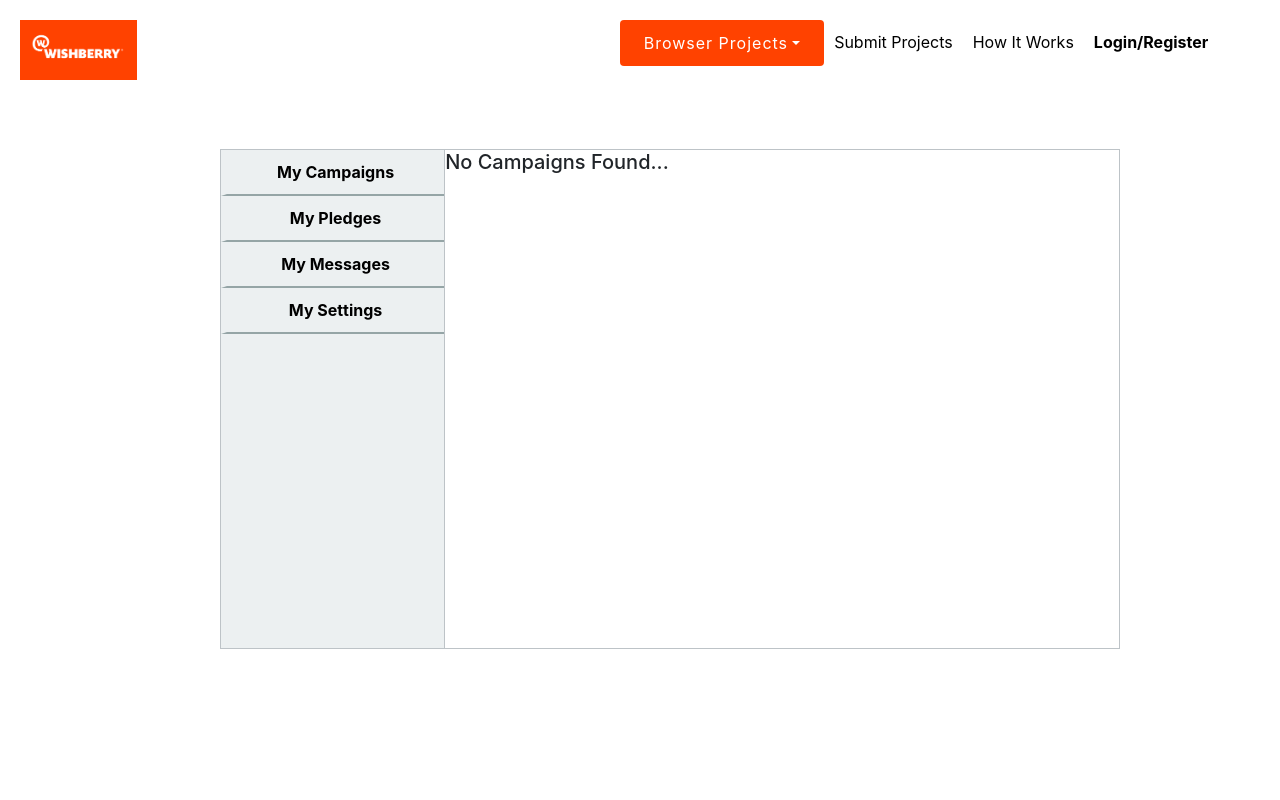
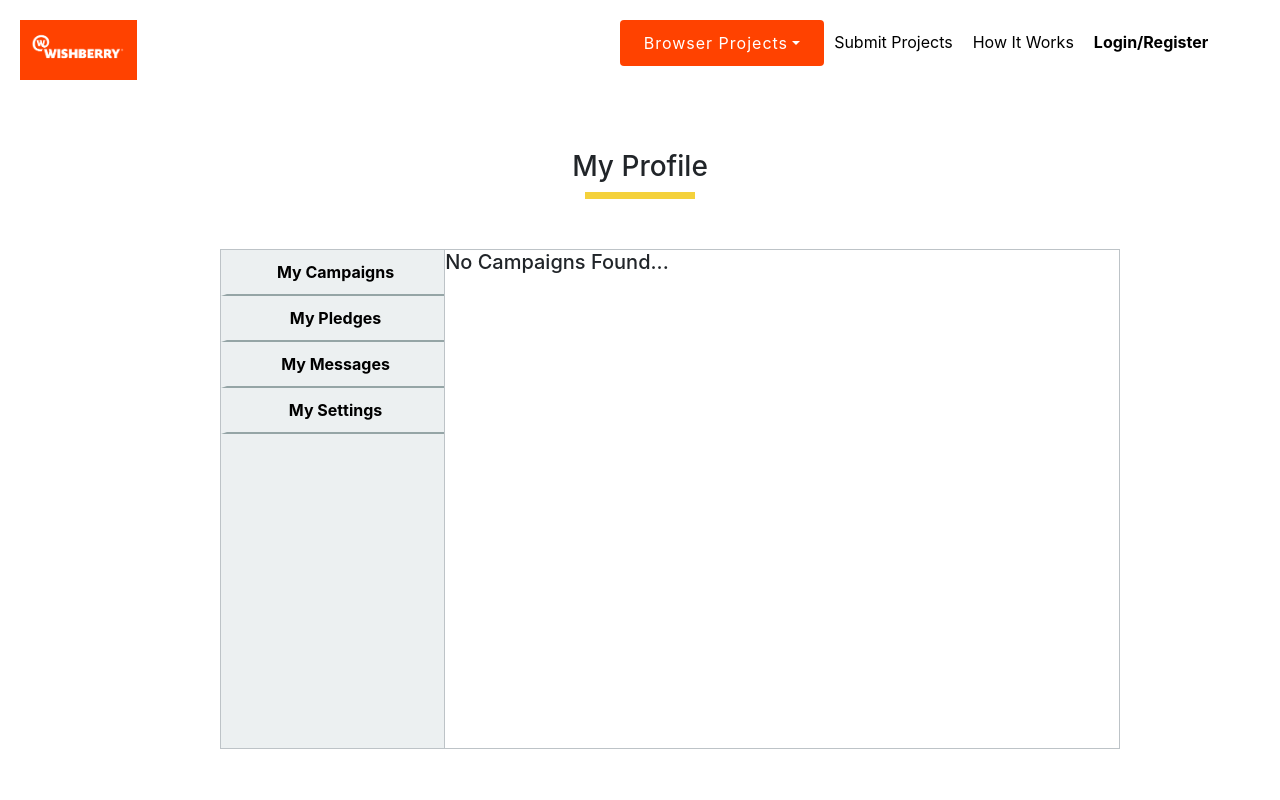
Before and after one commit to mishravibhav/Team-Butane, a React (Create React App) app in the folder wishberry/: page /login-register in a window 1280 px wide. Shown: the top 800 px of the page. Built offline with nearby package versions, Linux system fonts and the light colour scheme.

Commit message:
footer place  update

```diff
--- a/wishberry/src/App.js
+++ b/wishberry/src/App.js
@@ -1,12 +1,12 @@
 import "./App.css";
 
 import Work from "./Components/routes/route";
-import Dashboard from "./Components/pages/Dashboard/Dashboard"
+import Footer from "./Components/pages/Footer/footer";
 function App() {
   return (
     <div className="App">
       <Work />
-      <Dashboard/>
+      <Footer />
     </div>
   );
 }
--- a/wishberry/src/Components/pages/Dashboard/Dashboard.jsx
+++ b/wishberry/src/Components/pages/Dashboard/Dashboard.jsx
@@ -1,6 +1,7 @@
 import React from "react";
 import Styles from "../Homepage/Homepage.module.css";
 import Dashboardstyles from "./Dashboard.module.css";
+import Footer from "../Footer/footer"
 class Myprofile extends React.Component {
   constructor(props) {
     super(props);
@@ -56,7 +57,8 @@ profile=(e)=>{
 }
   render() {
     return (
-      <div style={{margin:"50px 220px", justifyContent: "center" }}>
+      <div>
+      <div style={{margin:"150px 220px", justifyContent: "center" }}>
         <h3>My Profile</h3>
         <div className={Styles.borderbottom}></div>
 
@@ -89,9 +91,10 @@ profile=(e)=>{
                    <input type="text"placeholder="Email ID" />
                </div>
               </div>
-
           </div>
         </div>
+      </div>
+        {/* <Footer/> */}
       </div>
     );
   }
--- a/wishberry/src/Components/pages/Homepage/Home.jsx
+++ b/wishberry/src/Components/pages/Homepage/Home.jsx
@@ -4,7 +4,7 @@ import Justlaunch from "./Justlaunch";
 import Services from "./Services";
 import Curated from "./Curated"
 import Stories from "./Stories";
-import Footer from "../Footer/footer"
+
 class Home extends React.Component {
   //   constructor(props) {
   //     super(props);
@@ -18,7 +18,7 @@ class Home extends React.Component {
         <Services />
         <Stories />
         <Curated/>
-        <Footer/>
+
 
       </div>
     );
--- a/wishberry/src/Components/pages/Submitprojects/Submit.jsx
+++ b/wishberry/src/Components/pages/Submitprojects/Submit.jsx
@@ -1,6 +1,5 @@
 import React from 'react'
 import NavBar from '../../pages/navbar'
-import Footer from "../Footer/footer"
 import './submit.css'
 
 const Submit = ()=>{
@@ -31,8 +30,6 @@ const Submit = ()=>{
                     <button className="btn">BACK TO HOME</button>
                 </div>
             </div>
-            <Footer/>
-
         </div>
     )
 }
--- a/wishberry/src/Components/pages/Successpage/Success.jsx
+++ b/wishberry/src/Components/pages/Successpage/Success.jsx
@@ -1,18 +1,19 @@
 import React from "react";
 import Styles from "../Homepage/Homepage.module.css";
-import Successstyle from "./Success.module.css"
+import Successstyle from "./Success.module.css";
 import Downarrow from "../../Svgs/chevron-down-solid.svg";
-import Palette from "../../Svgs/palette-solid.svg"
-import Bulb from "../../Svgs/lightbulb-regular.svg"
-import Dance from "../../Svgs/glass-cheers-solid.svg"
-import Design from "../../Svgs/pencil-ruler-solid.svg"
-import Film from  "../../Svgs/film-solid.svg"
-import Music from "../../Svgs/music-solid.svg"
-import Camera from "../../Svgs/camera-solid.svg"
-import Publish from "../../Svgs/print-solid.svg"
+import Palette from "../../Svgs/palette-solid.svg";
+import Bulb from "../../Svgs/lightbulb-regular.svg";
+import Dance from "../../Svgs/glass-cheers-solid.svg";
+import Design from "../../Svgs/pencil-ruler-solid.svg";
+import Film from  "../../Svgs/film-solid.svg";
+import Music from "../../Svgs/music-solid.svg";
+import Camera from "../../Svgs/camera-solid.svg";
+import Publish from "../../Svgs/print-solid.svg";
 import Theatre from "../../Svgs/theater-masks-solid.svg";
 import Card from "./Card.jsx";
-import Cardinfo from "./Card.json"
+import Cardinfo from "./Card.json";
+
 class Success extends React.Component {
   scroll=()=>{
     window.scrollTo({
@@ -23,7 +24,7 @@ class Success extends React.Component {
   render() {
     console.log(Cardinfo)
     return (
-
+     <div style={{marginBottom:"1600px"}}>
         <div
          className={Styles.Homepagehero}
           style={{
@@ -93,7 +94,7 @@ class Success extends React.Component {
           }
       </div>
       </div>
-
+      </div>
     );
   }
 }
--- a/wishberry/src/Components/pages/work.jsx
+++ b/wishberry/src/Components/pages/work.jsx
@@ -3,7 +3,7 @@ import { Accordion, Card, Button } from "react-bootstrap";
 import "bootstrap/dist/css/bootstrap.min.css";
 import styled from "styled-components";
 import Styles from "./work.module.css";
-import Footer from "./Footer/footer"
+
 
 const Head = styled.div`
   margin-top: 50px;
@@ -371,7 +371,7 @@ class Working extends React.Component {
             <div>- GST wherever applicable.</div>
           </Note>
         </Box>
-        <Footer />
+
       </div>
 
     );
--- a/wishberry/src/Components/routes/route.jsx
+++ b/wishberry/src/Components/routes/route.jsx
@@ -4,7 +4,8 @@ import Navbar from "../pages/navbar";
 import Success from "../pages/Successpage/Success";
 import Working from "../pages/work";
 import Home from "../pages/Homepage/Home";
-import Submit from "../pages/Submitprojects/Submit"
+import Submit from "../pages/Submitprojects/Submit";
+import Dashboard from "../pages/Dashboard/Dashboard"
 const Routing = () => {
   return (
     <div>
@@ -16,6 +17,7 @@ const Routing = () => {
         <Route path="/how-it-works" render={() => <Working />} />
         <Route path="/sucessful-projects" render={() =>  <Success />}/>
         <Route path="/submit-projects" render={() =>  <Submit />}/>
+        <Route path="/login-register" render={()=> <Dashboard/>}  />
       </Switch>
     </div>
   );
```
Also changed, not shown: 1 other file (tests, documents, lock files or other folders).
